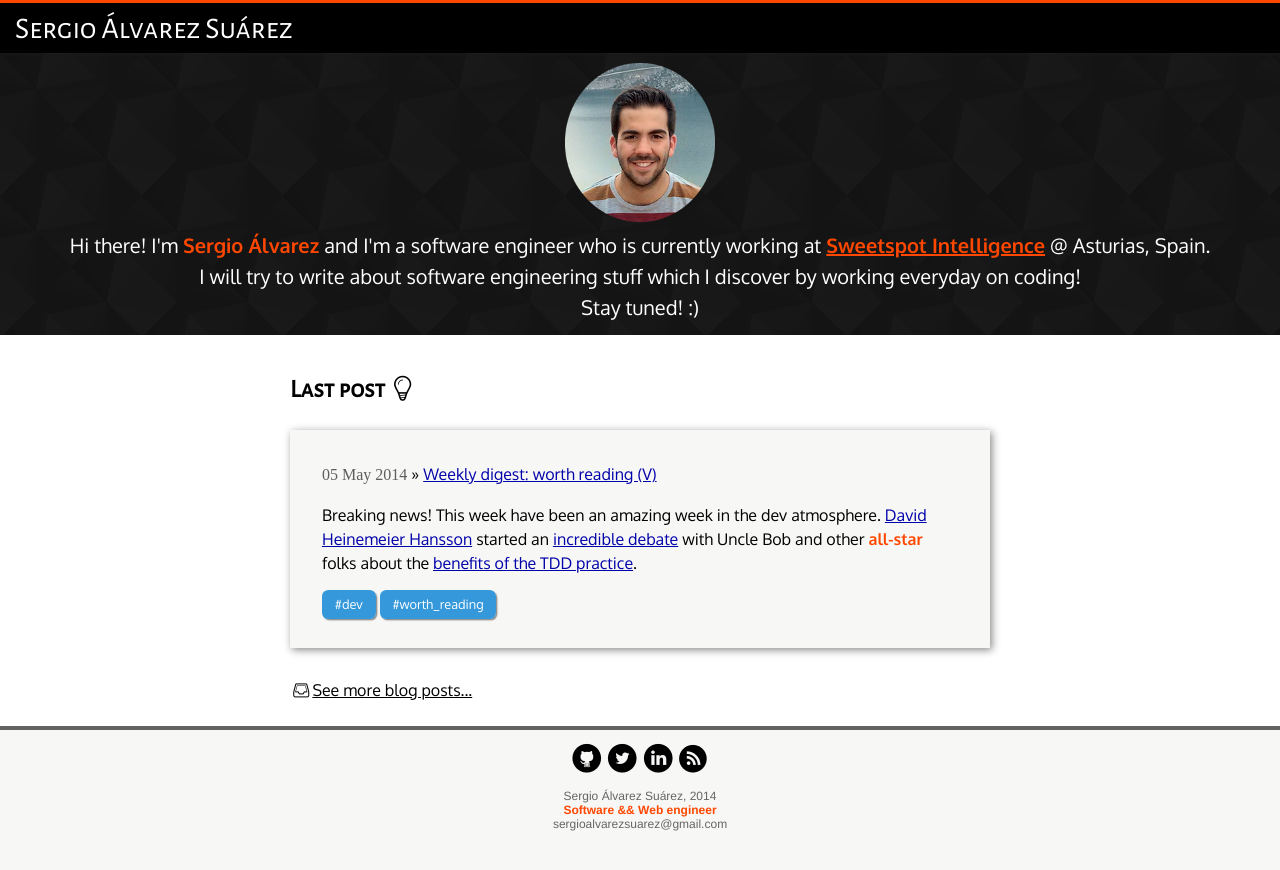
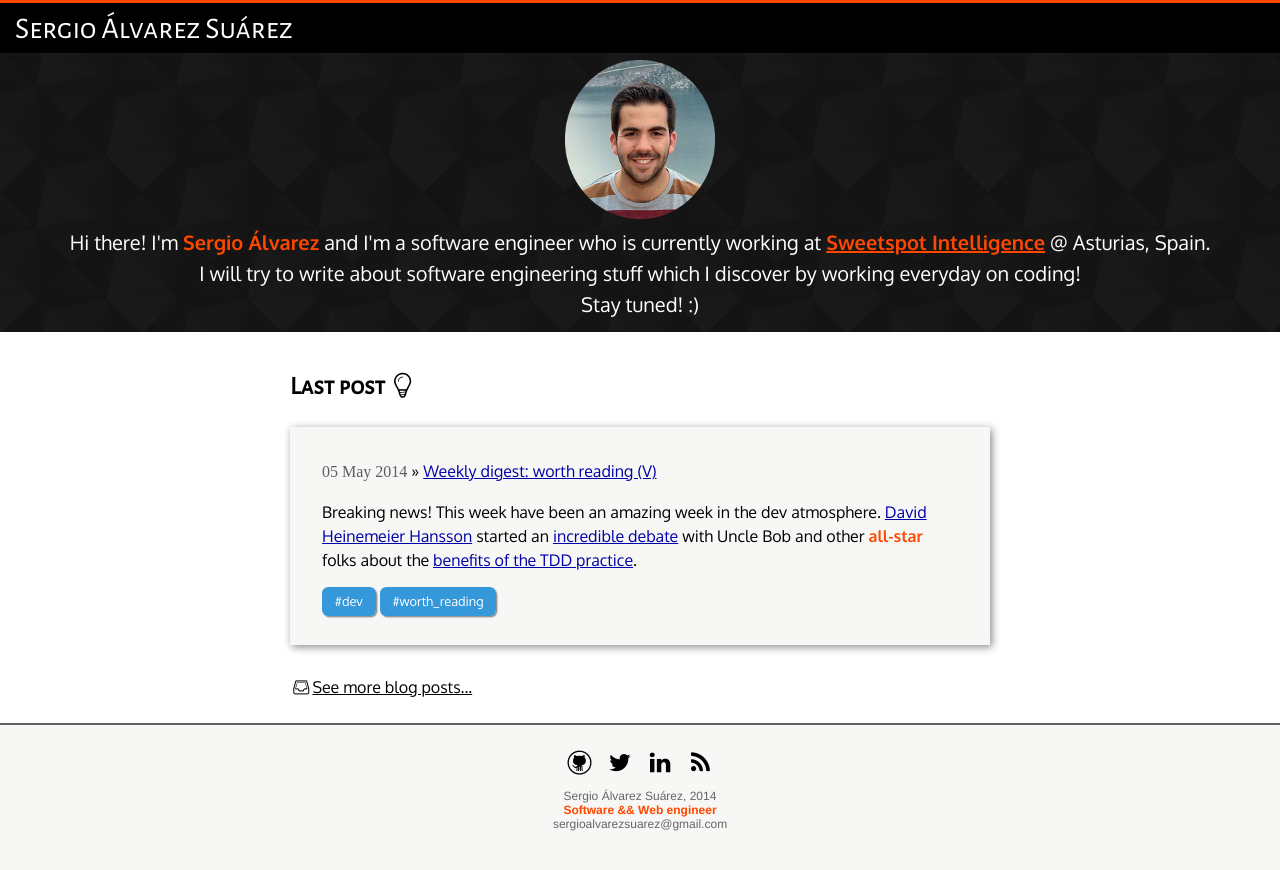
Before and after one commit to sergioalvz/sergioalvz.github.io, a Jekyll site: the page built from index.html, in a window 1280 px wide. Shown: the top 870 px of the page. Built offline with Jekyll 4.4.1, drawn with Linux system fonts in a browser that asks for light colours; nearby versions of some CDN libraries; some web fonts are replaced; Markdown is read by kramdown in place of the engine named in the settings.

Commit message:
Fontello's madness

```diff
--- a/_layouts/default.html
+++ b/_layouts/default.html
@@ -44,10 +44,10 @@
         <footer>
           <div class="contact">
             <p>
-              <a href="https://github.com/sergio-alvarez"><img src="/assets/github-32.png"/></a>
-              <a href="https://twitter.com/varezHH"><img src="/assets/twitter-32.png"/></a>
-              <a href="http://es.linkedin.com/in/sergioalvarezsuarez/"><img src="/assets/linkedin-32.png"/></a>
-              <a href="/rss.xml"><img src="/assets/rss-32.png"/></a>
+              <a href="https://github.com/sergio-alvarez"><i class="icon-github"></i></a>
+              <a href="https://twitter.com/varezHH"><i class="icon-twitter"></i></a>
+              <a href="http://es.linkedin.com/in/sergioalvarezsuarez/"><i class="icon-linkedin"></i></a>
+              <a href="/rss.xml"><i class="icon-rss"></i></a>
             </p>
           </div>
           <div class="contact">
--- a/css/fontello.css
+++ b/css/fontello.css
@@ -1,10 +1,10 @@
 @font-face {
   font-family: 'fontello';
-  src: url('./font/fontello.eot?82053055');
-  src: url('./font/fontello.eot?82053055#iefix') format('embedded-opentype'),
-       url('./font/fontello.woff?82053055') format('woff'),
-       url('./font/fontello.ttf?82053055') format('truetype'),
-       url('./font/fontello.svg?82053055#fontello') format('svg');
+  src: url('./font/fontello.eot');
+  src: url('./font/fontello.eot') format('embedded-opentype'),
+       url('./font/fontello.woff') format('woff'),
+       url('./font/fontello.ttf') format('truetype'),
+       url('./font/fontello.svg') format('svg');
   font-weight: normal;
   font-style: normal;
 }
@@ -14,7 +14,7 @@
 @media screen and (-webkit-min-device-pixel-ratio:0) {
   @font-face {
     font-family: 'fontello';
-    src: url('../font/fontello.svg?82053055#fontello') format('svg');
+    src: url('../font/fontello.svg?60169694#fontello') format('svg');
   }
 }
 */
@@ -50,5 +50,9 @@
   /* text-shadow: 1px 1px 1px rgba(127, 127, 127, 0.3); */
 }
 
-.icon-lightbulb-1:before { content: '\e800'; } /* '' */
-.icon-inbox:before { content: '\e802'; } /* '' */
+.icon-rss:before { content: '\e802'; } /* '' */
+.icon-linkedin:before { content: '\e803'; } /* '' */
+.icon-twitter:before { content: '\e801'; } /* '' */
+.icon-github:before { content: '\e800'; } /* '' */
+.icon-lightbulb:before { content: '\e804'; } /* '' */
+.icon-inbox:before { content: '\e805'; } /* '' */
--- a/css/main.css
+++ b/css/main.css
@@ -54,7 +54,7 @@ header > h1 a:link, header > h1 a:visited {
   text-decoration: none;
 }
 
-header > h1 a:hover { color: #ff4700;}
+header > h1 a:hover { color: #ff4700; }
 
 .site {
   background-color: rgb(255, 255, 255);
@@ -66,7 +66,7 @@ strong {
 }
 
 footer {
-  border-top: 4px solid rgba(0, 0, 0, .6);
+  border-top: 2px solid rgba(0, 0, 0, .6);
   color: #666;
   font-size: 1.2em;
   width: 100%;
@@ -77,6 +77,18 @@ footer > div {
   text-align: center;
   width: 185px;
 }
+
+footer > div:first-child { font-size: 2em; }
+footer > div:first-child p { margin-bottom: 0; }
+footer > div:first-child a {
+  color: rgb(0, 0, 0);
+  -webkit-transition: all .25s;
+  -moz-transition: all .25s;
+  -o-transition: all .25s;
+  transition: all .25s;
+}
+
+footer > div:first-child a:hover { color: #ff4700; }
 
 .meta { font-size: 1.5em; font-family: 'Shadows Into Light Two', cursive; }
 
@@ -139,7 +151,7 @@ footer > div {
 
 /* Home */
 .home_wrapper {
-  padding: 53px 0 1em;
+  padding: 50px 0 1em;
   width: 100%;
 }
 
--- a/index.html
+++ b/index.html
@@ -12,7 +12,7 @@ title: Sergio Álvarez Suárez | Home
     </div>
   </section>
   <div class="last_post_container">
-    <h1>Last post<i class="icon-lightbulb-1"></i></h1>
+    <h1>Last post<i class="icon-lightbulb"></i></h1>
     {% assign post = site.posts | first %}
     <div class="post_excerpt">
       <span>{{ post.date | date_to_string }}</span> &raquo; <a href="{{ post.url }}">{{ post.title }}</a>
```
Also changed, not shown: css/font/fontello.ttf, css/font/fontello.woff, 2 other files.
